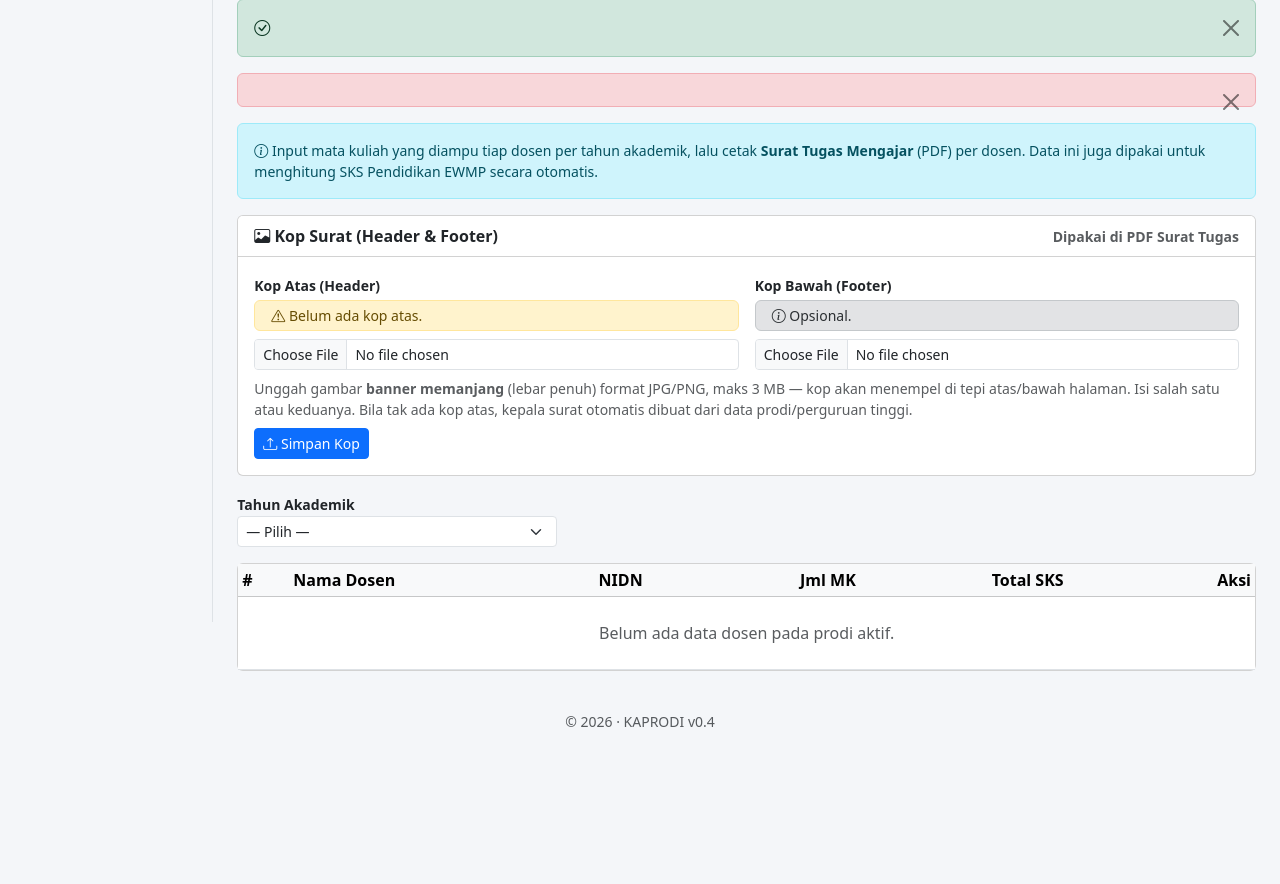
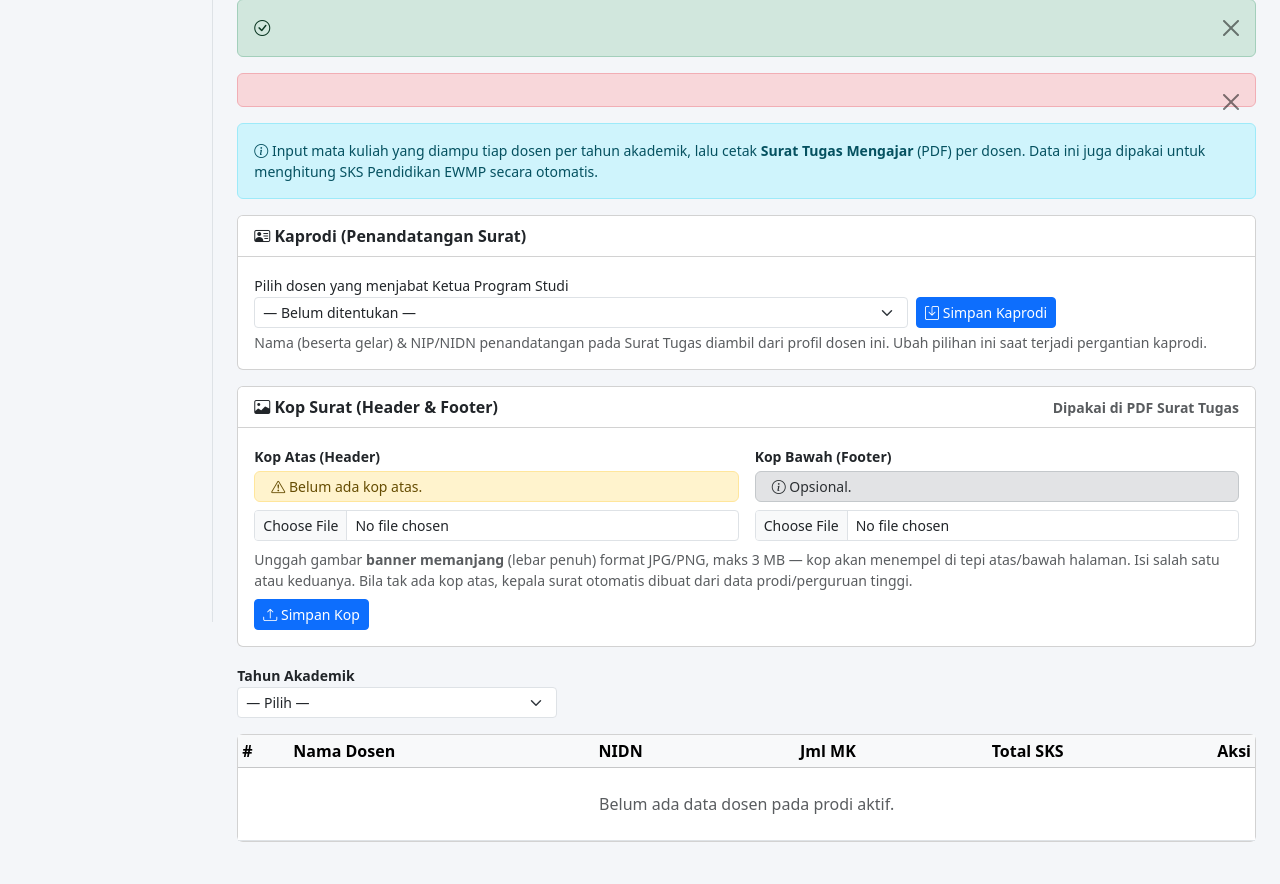
Before and after one commit to mrymodion/kaprodi, a CodeIgniter 4 app: the page made by app/Views/dosen/pengampu/index.php in a window 1280 px wide. Shown: the part 180-1064 px from the top of the page. Before the commit the page ends 907 px from the top, so only its background shows below. Run offline with PHP 8.4 and a stand-in for CodeIgniter, Linux system fonts and the light colour scheme; the template is opened without the code that fills it, so the values that code supplies are empty; some libraries are stand-ins or nearby versions.

Commit message:
Let kaprodi (signer) be chosen from existing dosen per prodi
Adds a kaprodi_dosen_id column to prodi (migration) and a selector on the
Penugasan Mengajar page to designate which dosen serves as Ketua Program
Studi. The Surat Tugas signer prefill now prefers this explicit setting
(then user_prodi kaprodi, then the logged-in dosen), so changing the
kaprodi is just picking another name from the existing dosen list — no
account relinking needed.

https://claude.ai/code/session_01ReQ8y7HSMLLPG2MNMTkuCP

```diff
--- a/app/Config/Routes.php
+++ b/app/Config/Routes.php
@@ -381,6 +381,7 @@ $routes->group('', ['filter' => ['session', 'prodiScope']], function ($routes) {
         $routes->post('rekognisi/(:num)/delete', 'Dosen\RekognisiController::delete/$1');
         // Penugasan mengajar (MK diampu) + Surat Tugas Mengajar
         $routes->get('pengampu',                 'Dosen\PengampuController::index');
+        $routes->post('pengampu/kaprodi',        'Dosen\PengampuController::setKaprodi');
         $routes->post('pengampu/kop',            'Dosen\PengampuController::uploadKop');
         $routes->post('pengampu/kop/hapus',      'Dosen\PengampuController::hapusKop');
         $routes->post('pengampu/store',          'Dosen\PengampuController::store');
--- a/app/Views/dosen/pengampu/index.php
+++ b/app/Views/dosen/pengampu/index.php
@@ -16,6 +16,30 @@
 <?php endif ?>
 
 <div class="alert alert-info small"><i class="bi bi-info-circle"></i> Input mata kuliah yang diampu tiap dosen per tahun akademik, lalu cetak <strong>Surat Tugas Mengajar</strong> (PDF) per dosen. Data ini juga dipakai untuk menghitung SKS Pendidikan EWMP secara otomatis.</div>
+
+<div class="card mb-3">
+    <div class="card-header bg-white fw-semibold"><i class="bi bi-person-vcard"></i> Kaprodi (Penandatangan Surat)</div>
+    <div class="card-body">
+        <form method="post" action="<?= site_url('dosen/pengampu/kaprodi') ?>" class="row g-2 align-items-end">
+            <?= csrf_field() ?>
+            <div class="col-md-8">
+                <label class="form-label small mb-0">Pilih dosen yang menjabat Ketua Program Studi</label>
+                <select name="kaprodi_dosen_id" class="form-select form-select-sm">
+                    <option value="0">— Belum ditentukan —</option>
+                    <?php foreach ($dosen as $d): ?>
+                        <option value="<?= $d['id'] ?>" <?= $kaprodiId === (int) $d['id'] ? 'selected' : '' ?>>
+                            <?= esc(trim(($d['gelar_depan'] ? $d['gelar_depan'] . ' ' : '') . $d['nama'] . ($d['gelar_belakang'] ? ', ' . $d['gelar_belakang'] : ''))) ?><?= !empty($d['nidn']) ? ' — NIDN ' . esc($d['nidn']) : '' ?>
+                        </option>
+                    <?php endforeach ?>
+                </select>
+            </div>
+            <div class="col-md-4">
+                <button class="btn btn-sm btn-primary"><i class="bi bi-save"></i> Simpan Kaprodi</button>
+            </div>
+        </form>
+        <div class="form-text">Nama (beserta gelar) &amp; NIP/NIDN penandatangan pada Surat Tugas diambil dari profil dosen ini. Ubah pilihan ini saat terjadi pergantian kaprodi.</div>
+    </div>
+</div>
 
 <div class="card mb-3">
     <div class="card-header bg-white fw-semibold d-flex justify-content-between align-items-center">
```
Also changed, not shown: app/Controllers/Dosen/PengampuController.php (+37 -14 lines), app/Database/Migrations/2026-01-01-000025_AddKaprodiToProdi.php (added, +31 -0 lines).
